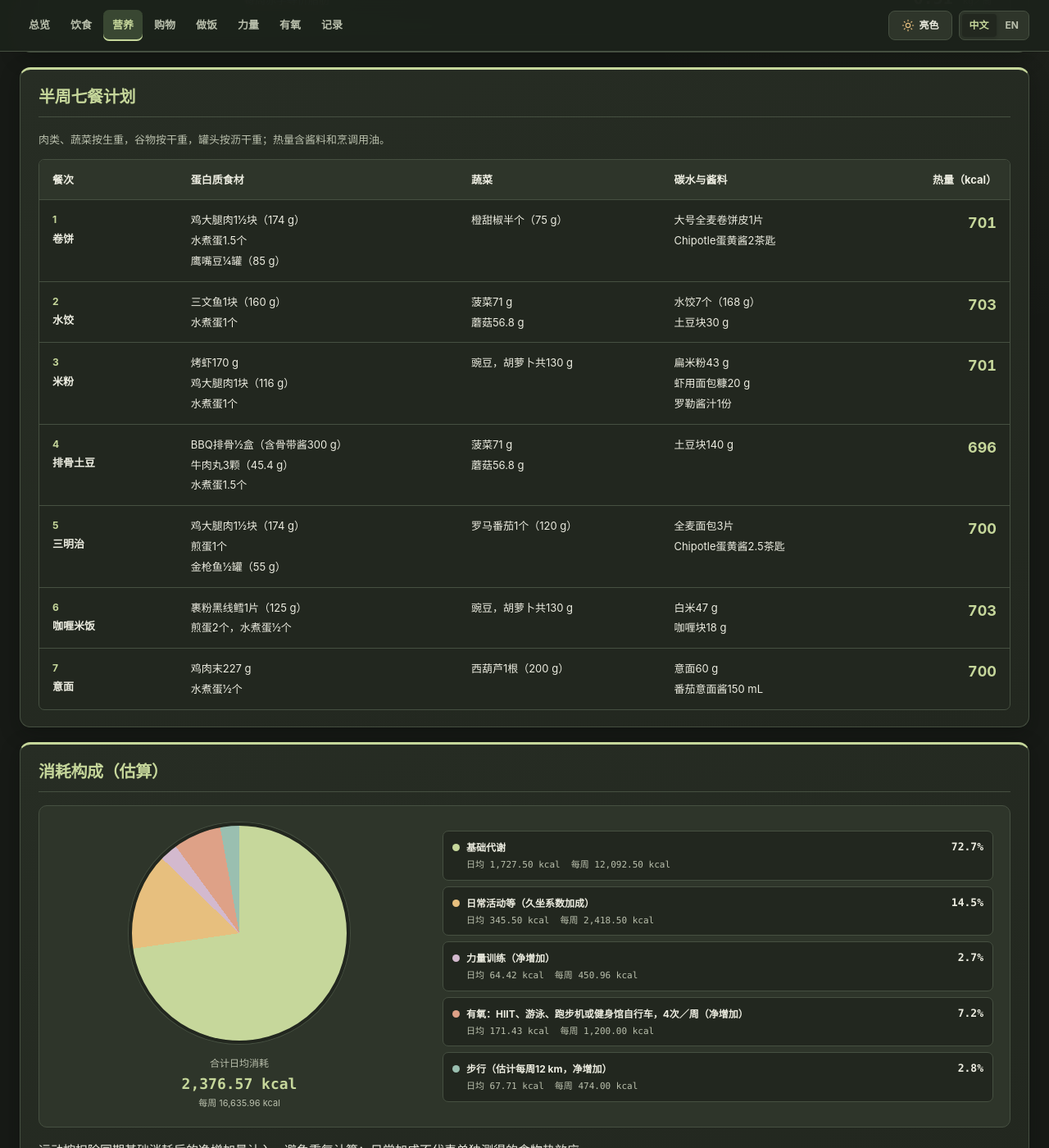
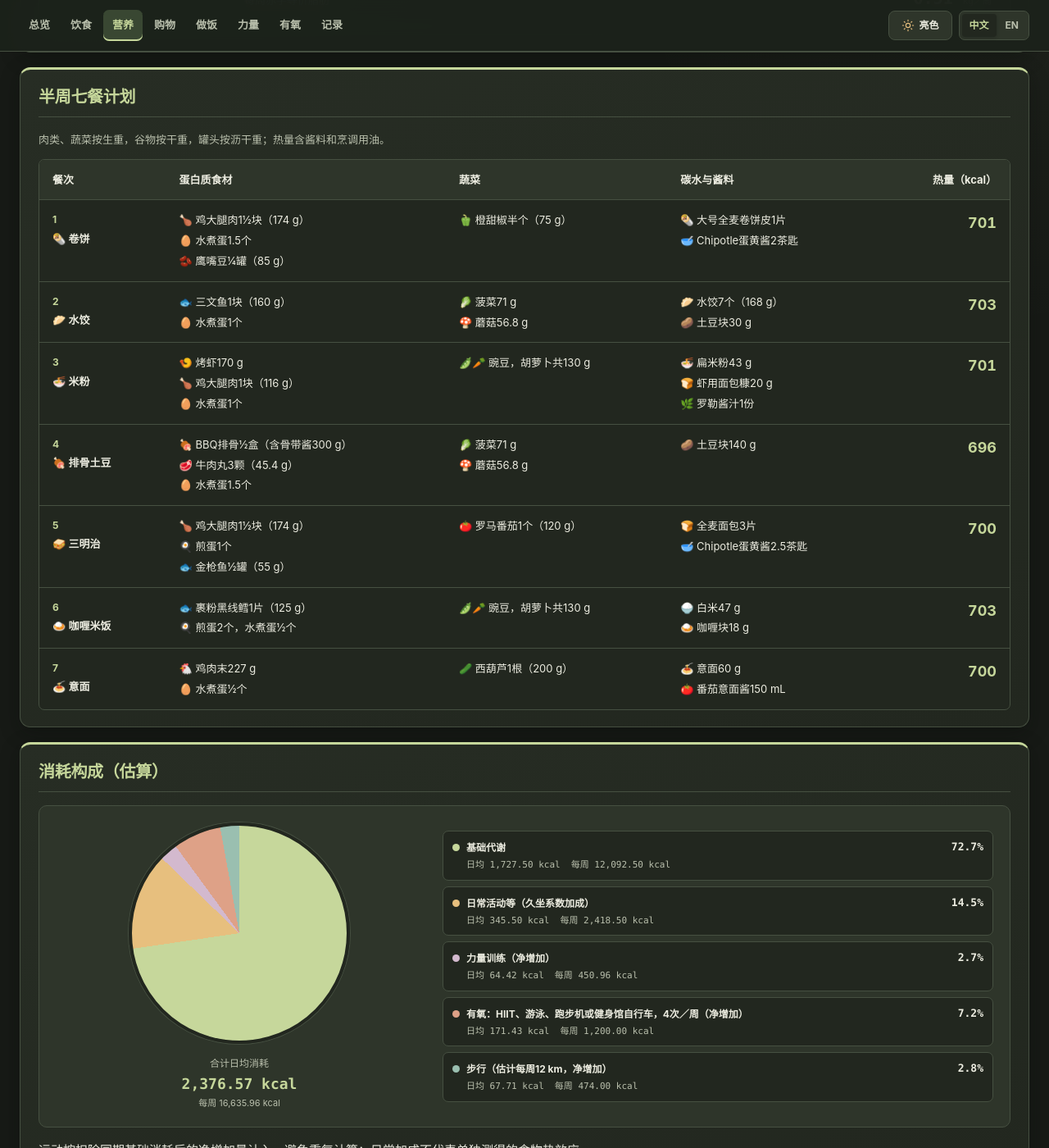
Before and after one commit to yunhaixiang/fitness, a Jekyll site: the page built from stats.md, in a window 1280 px wide and 1400 px high, scrolled down 513 px. Shown: the whole window at 82% size. Built offline with Jekyll 4.4.1, drawn with Linux system fonts in a browser that asks for light colours.

Commit message:
Add food emoji to the seven-meal nutrition table

```diff
--- a/_includes/nutrition-meal-summary.html
+++ b/_includes/nutrition-meal-summary.html
@@ -8,40 +8,40 @@
 <tr>
 {% case key %}
 {% when 'wrap' %}
-<th scope="row"><span class="meal-summary-number">{{ forloop.index }}</span><span data-en="Wrap">卷饼</span></th>
-<td><div data-en="1½ Chicken Thighs ({{ portion.thigh | times: 100 | round: 0 }} g)">鸡大腿肉1½块（{{ portion.thigh | times: 100 | round: 0 }} g）</div><div data-en="{{ portion.egg | times: 1 | round: 1 }} Boiled Eggs">水煮蛋{{ portion.egg | times: 1 | round: 1 }}个</div><div data-en="¼ Can Chickpeas ({{ portion.chickpea | times: 100 | round: 0 }} g)">鹰嘴豆¼罐（{{ portion.chickpea | times: 100 | round: 0 }} g）</div></td>
-<td><div data-en="½ Orange Bell Pepper ({{ portion.pepper | times: 100 | round: 0 }} g)">橙甜椒半个（{{ portion.pepper | times: 100 | round: 0 }} g）</div></td>
-<td><div data-en="{{ portion.tortilla | times: 1 | round: 0 }} Large Whole-Wheat Tortilla">大号全麦卷饼皮{{ portion.tortilla | times: 1 | round: 0 }}片</div><div data-en="{{ portion.mayo | times: 1 | round: 1 }} tsp Chipotle Mayonnaise">Chipotle蛋黄酱{{ portion.mayo | times: 1 | round: 1 }}茶匙</div></td>
+<th scope="row"><span class="meal-summary-number">{{ forloop.index }}</span><span data-en="🌯 Wrap">🌯 卷饼</span></th>
+<td><div data-en="🍗 1½ Chicken Thighs ({{ portion.thigh | times: 100 | round: 0 }} g)">🍗 鸡大腿肉1½块（{{ portion.thigh | times: 100 | round: 0 }} g）</div><div data-en="🥚 {{ portion.egg | times: 1 | round: 1 }} Boiled Eggs">🥚 水煮蛋{{ portion.egg | times: 1 | round: 1 }}个</div><div data-en="🫘 ¼ Can Chickpeas ({{ portion.chickpea | times: 100 | round: 0 }} g)">🫘 鹰嘴豆¼罐（{{ portion.chickpea | times: 100 | round: 0 }} g）</div></td>
+<td><div data-en="🫑 ½ Orange Bell Pepper ({{ portion.pepper | times: 100 | round: 0 }} g)">🫑 橙甜椒半个（{{ portion.pepper | times: 100 | round: 0 }} g）</div></td>
+<td><div data-en="🌯 {{ portion.tortilla | times: 1 | round: 0 }} Large Whole-Wheat Tortilla">🌯 大号全麦卷饼皮{{ portion.tortilla | times: 1 | round: 0 }}片</div><div data-en="🥣 {{ portion.mayo | times: 1 | round: 1 }} tsp Chipotle Mayonnaise">🥣 Chipotle蛋黄酱{{ portion.mayo | times: 1 | round: 1 }}茶匙</div></td>
 {% when 'dumpling' %}
-<th scope="row"><span class="meal-summary-number">{{ forloop.index }}</span><span data-en="Dumplings">水饺</span></th>
-<td><div data-en="1 Salmon Fillet ({{ portion.salmon | times: 100 | round: 0 }} g)">三文鱼1块（{{ portion.salmon | times: 100 | round: 0 }} g）</div><div data-en="{{ portion.egg | times: 1 | round: 0 }} Boiled Egg">水煮蛋{{ portion.egg | times: 1 | round: 0 }}个</div></td>
-<td><div data-en="Spinach {{ portion.spinach | times: 100 | round: 0 }} g">菠菜{{ portion.spinach | times: 100 | round: 0 }} g</div><div data-en="Mushrooms {{ portion.mushroom | times: 100 | round: 1 }} g">蘑菇{{ portion.mushroom | times: 100 | round: 1 }} g</div></td>
-<td><div data-en="{{ portion.dumpling | times: 4 | round: 0 }} Dumplings ({{ portion.dumpling | times: 96 | round: 0 }} g)">水饺{{ portion.dumpling | times: 4 | round: 0 }}个（{{ portion.dumpling | times: 96 | round: 0 }} g）</div><div data-en="Potatoes {{ portion.potato | times: 100 | round: 0 }} g">土豆块{{ portion.potato | times: 100 | round: 0 }} g</div></td>
+<th scope="row"><span class="meal-summary-number">{{ forloop.index }}</span><span data-en="🥟 Dumplings">🥟 水饺</span></th>
+<td><div data-en="🐟 1 Salmon Fillet ({{ portion.salmon | times: 100 | round: 0 }} g)">🐟 三文鱼1块（{{ portion.salmon | times: 100 | round: 0 }} g）</div><div data-en="🥚 {{ portion.egg | times: 1 | round: 0 }} Boiled Egg">🥚 水煮蛋{{ portion.egg | times: 1 | round: 0 }}个</div></td>
+<td><div data-en="🥬 Spinach {{ portion.spinach | times: 100 | round: 0 }} g">🥬 菠菜{{ portion.spinach | times: 100 | round: 0 }} g</div><div data-en="🍄 Mushrooms {{ portion.mushroom | times: 100 | round: 1 }} g">🍄 蘑菇{{ portion.mushroom | times: 100 | round: 1 }} g</div></td>
+<td><div data-en="🥟 {{ portion.dumpling | times: 4 | round: 0 }} Dumplings ({{ portion.dumpling | times: 96 | round: 0 }} g)">🥟 水饺{{ portion.dumpling | times: 4 | round: 0 }}个（{{ portion.dumpling | times: 96 | round: 0 }} g）</div><div data-en="🥔 Potatoes {{ portion.potato | times: 100 | round: 0 }} g">🥔 土豆块{{ portion.potato | times: 100 | round: 0 }} g</div></td>
 {% when 'noodles' %}
-<th scope="row"><span class="meal-summary-number">{{ forloop.index }}</span><span data-en="Rice Noodles">米粉</span></th>
-<td><div data-en="Baked Shrimp {{ portion.shrimp | times: 100 | round: 0 }} g">烤虾{{ portion.shrimp | times: 100 | round: 0 }} g</div><div data-en="1 Chicken Thigh ({{ portion.thigh | times: 100 | round: 0 }} g)">鸡大腿肉1块（{{ portion.thigh | times: 100 | round: 0 }} g）</div><div data-en="{{ portion.egg | times: 1 | round: 0 }} Boiled Egg">水煮蛋{{ portion.egg | times: 1 | round: 0 }}个</div></td>
-<td><div data-en="Peas and Carrots {{ portion.pc | times: 100 | round: 0 }} g Total">豌豆，胡萝卜共{{ portion.pc | times: 100 | round: 0 }} g</div></td>
-<td><div data-en="Rice Noodles {{ portion.noodle | times: 100 | round: 0 }} g">扁米粉{{ portion.noodle | times: 100 | round: 0 }} g</div><div data-en="Panko for Shrimp {{ portion.panko | times: 100 | round: 0 }} g">虾用面包糠{{ portion.panko | times: 100 | round: 0 }} g</div><div data-en="1 Serving Basil Sauce">罗勒酱汁1份</div></td>
+<th scope="row"><span class="meal-summary-number">{{ forloop.index }}</span><span data-en="🍜 Rice Noodles">🍜 米粉</span></th>
+<td><div data-en="🍤 Baked Shrimp {{ portion.shrimp | times: 100 | round: 0 }} g">🍤 烤虾{{ portion.shrimp | times: 100 | round: 0 }} g</div><div data-en="🍗 1 Chicken Thigh ({{ portion.thigh | times: 100 | round: 0 }} g)">🍗 鸡大腿肉1块（{{ portion.thigh | times: 100 | round: 0 }} g）</div><div data-en="🥚 {{ portion.egg | times: 1 | round: 0 }} Boiled Egg">🥚 水煮蛋{{ portion.egg | times: 1 | round: 0 }}个</div></td>
+<td><div data-en="🫛🥕 Peas and Carrots {{ portion.pc | times: 100 | round: 0 }} g Total">🫛🥕 豌豆，胡萝卜共{{ portion.pc | times: 100 | round: 0 }} g</div></td>
+<td><div data-en="🍜 Rice Noodles {{ portion.noodle | times: 100 | round: 0 }} g">🍜 扁米粉{{ portion.noodle | times: 100 | round: 0 }} g</div><div data-en="🍞 Panko for Shrimp {{ portion.panko | times: 100 | round: 0 }} g">🍞 虾用面包糠{{ portion.panko | times: 100 | round: 0 }} g</div><div data-en="🌿 1 Serving Basil Sauce">🌿 罗勒酱汁1份</div></td>
 {% when 'potato' %}
-<th scope="row"><span class="meal-summary-number">{{ forloop.index }}</span><span data-en="Ribs and Potatoes">排骨土豆</span></th>
-<td><div data-en="½ Box BBQ Ribs (300 g Including Bones and Sauce)">BBQ排骨½盒（含骨带酱300 g）</div><div data-en="{{ portion.ball | times: 85 | times: 60 | divided_by: 907.0 | round: 0 }} Beef Meatballs ({{ portion.ball | times: 85 | round: 1 }} g)">牛肉丸{{ portion.ball | times: 85 | times: 60 | divided_by: 907.0 | round: 0 }}颗（{{ portion.ball | times: 85 | round: 1 }} g）</div><div data-en="{{ portion.egg | times: 1 | round: 1 }} Boiled Eggs">水煮蛋{{ portion.egg | times: 1 | round: 1 }}个</div></td>
-<td><div data-en="Spinach {{ portion.spinach | times: 100 | round: 0 }} g">菠菜{{ portion.spinach | times: 100 | round: 0 }} g</div><div data-en="Mushrooms {{ portion.mushroom | times: 100 | round: 1 }} g">蘑菇{{ portion.mushroom | times: 100 | round: 1 }} g</div></td>
-<td><div data-en="Potatoes {{ portion.potato | times: 100 | round: 0 }} g">土豆块{{ portion.potato | times: 100 | round: 0 }} g</div></td>
+<th scope="row"><span class="meal-summary-number">{{ forloop.index }}</span><span data-en="🍖 Ribs and Potatoes">🍖 排骨土豆</span></th>
+<td><div data-en="🍖 ½ Box BBQ Ribs (300 g Including Bones and Sauce)">🍖 BBQ排骨½盒（含骨带酱300 g）</div><div data-en="🥩 {{ portion.ball | times: 85 | times: 60 | divided_by: 907.0 | round: 0 }} Beef Meatballs ({{ portion.ball | times: 85 | round: 1 }} g)">🥩 牛肉丸{{ portion.ball | times: 85 | times: 60 | divided_by: 907.0 | round: 0 }}颗（{{ portion.ball | times: 85 | round: 1 }} g）</div><div data-en="🥚 {{ portion.egg | times: 1 | round: 1 }} Boiled Eggs">🥚 水煮蛋{{ portion.egg | times: 1 | round: 1 }}个</div></td>
+<td><div data-en="🥬 Spinach {{ portion.spinach | times: 100 | round: 0 }} g">🥬 菠菜{{ portion.spinach | times: 100 | round: 0 }} g</div><div data-en="🍄 Mushrooms {{ portion.mushroom | times: 100 | round: 1 }} g">🍄 蘑菇{{ portion.mushroom | times: 100 | round: 1 }} g</div></td>
+<td><div data-en="🥔 Potatoes {{ portion.potato | times: 100 | round: 0 }} g">🥔 土豆块{{ portion.potato | times: 100 | round: 0 }} g</div></td>
 {% when 'bread' %}
-<th scope="row"><span class="meal-summary-number">{{ forloop.index }}</span><span data-en="Sandwich">三明治</span></th>
-<td><div data-en="1½ Chicken Thighs ({{ portion.thigh | times: 100 | round: 0 }} g)">鸡大腿肉1½块（{{ portion.thigh | times: 100 | round: 0 }} g）</div><div data-en="{{ portion.egg | times: 1 | round: 0 }} Fried Egg">煎蛋{{ portion.egg | times: 1 | round: 0 }}个</div><div data-en="½ Can Tuna ({{ portion.tuna | times: 55 | round: 0 }} g)">金枪鱼½罐（{{ portion.tuna | times: 55 | round: 0 }} g）</div></td>
-<td><div data-en="1 Roma Tomato ({{ portion.tomato | times: 100 | round: 0 }} g)">罗马番茄1个（{{ portion.tomato | times: 100 | round: 0 }} g）</div></td>
-<td><div data-en="{{ portion.bread | times: 2 | round: 0 }} Slices Whole-Wheat Bread">全麦面包{{ portion.bread | times: 2 | round: 0 }}片</div><div data-en="{{ portion.mayo | times: 1 | round: 1 }} tsp Chipotle Mayonnaise">Chipotle蛋黄酱{{ portion.mayo | times: 1 | round: 1 }}茶匙</div></td>
+<th scope="row"><span class="meal-summary-number">{{ forloop.index }}</span><span data-en="🥪 Sandwich">🥪 三明治</span></th>
+<td><div data-en="🍗 1½ Chicken Thighs ({{ portion.thigh | times: 100 | round: 0 }} g)">🍗 鸡大腿肉1½块（{{ portion.thigh | times: 100 | round: 0 }} g）</div><div data-en="🍳 {{ portion.egg | times: 1 | round: 0 }} Fried Egg">🍳 煎蛋{{ portion.egg | times: 1 | round: 0 }}个</div><div data-en="🐟 ½ Can Tuna ({{ portion.tuna | times: 55 | round: 0 }} g)">🐟 金枪鱼½罐（{{ portion.tuna | times: 55 | round: 0 }} g）</div></td>
+<td><div data-en="🍅 1 Roma Tomato ({{ portion.tomato | times: 100 | round: 0 }} g)">🍅 罗马番茄1个（{{ portion.tomato | times: 100 | round: 0 }} g）</div></td>
+<td><div data-en="🍞 {{ portion.bread | times: 2 | round: 0 }} Slices Whole-Wheat Bread">🍞 全麦面包{{ portion.bread | times: 2 | round: 0 }}片</div><div data-en="🥣 {{ portion.mayo | times: 1 | round: 1 }} tsp Chipotle Mayonnaise">🥣 Chipotle蛋黄酱{{ portion.mayo | times: 1 | round: 1 }}茶匙</div></td>
 {% when 'rice' %}
-<th scope="row"><span class="meal-summary-number">{{ forloop.index }}</span><span data-en="Curry Rice">咖喱米饭</span></th>
-<td><div data-en="{{ portion.haddock | times: 1 | round: 0 }} Breaded Haddock Fillet (125 g)">裹粉黑线鳕{{ portion.haddock | times: 1 | round: 0 }}片（125 g）</div><div data-en="2 Fried Eggs, ½ Boiled Egg">煎蛋2个，水煮蛋½个</div></td>
-<td><div data-en="Peas and Carrots {{ portion.pc | times: 100 | round: 0 }} g Total">豌豆，胡萝卜共{{ portion.pc | times: 100 | round: 0 }} g</div></td>
-<td><div data-en="White Rice {{ portion.rice | times: 100 | round: 0 }} g">白米{{ portion.rice | times: 100 | round: 0 }} g</div><div data-en="Curry Roux {{ portion.curry | times: 18 | round: 0 }} g">咖喱块{{ portion.curry | times: 18 | round: 0 }} g</div></td>
+<th scope="row"><span class="meal-summary-number">{{ forloop.index }}</span><span data-en="🍛 Curry Rice">🍛 咖喱米饭</span></th>
+<td><div data-en="🐟 {{ portion.haddock | times: 1 | round: 0 }} Breaded Haddock Fillet (125 g)">🐟 裹粉黑线鳕{{ portion.haddock | times: 1 | round: 0 }}片（125 g）</div><div data-en="🍳 2 Fried Eggs, ½ Boiled Egg">🍳 煎蛋2个，水煮蛋½个</div></td>
+<td><div data-en="🫛🥕 Peas and Carrots {{ portion.pc | times: 100 | round: 0 }} g Total">🫛🥕 豌豆，胡萝卜共{{ portion.pc | times: 100 | round: 0 }} g</div></td>
+<td><div data-en="🍚 White Rice {{ portion.rice | times: 100 | round: 0 }} g">🍚 白米{{ portion.rice | times: 100 | round: 0 }} g</div><div data-en="🍛 Curry Roux {{ portion.curry | times: 18 | round: 0 }} g">🍛 咖喱块{{ portion.curry | times: 18 | round: 0 }} g</div></td>
 {% when 'pasta' %}
-<th scope="row"><span class="meal-summary-number">{{ forloop.index }}</span><span data-en="Spaghetti">意面</span></th>
-<td><div data-en="Ground Chicken {{ portion.ground | times: 100 | round: 0 }} g">鸡肉末{{ portion.ground | times: 100 | round: 0 }} g</div><div data-en="½ Boiled Egg">水煮蛋½个</div></td>
-<td><div data-en="1 Zucchini ({{ portion.zucchini | times: 100 | round: 0 }} g)">西葫芦1根（{{ portion.zucchini | times: 100 | round: 0 }} g）</div></td>
-<td><div data-en="Spaghetti {{ portion.pasta | times: 85 | round: 0 }} g">意面{{ portion.pasta | times: 85 | round: 0 }} g</div><div data-en="Tomato Pasta Sauce {{ portion.sauce | times: 125 | round: 0 }} mL">番茄意面酱{{ portion.sauce | times: 125 | round: 0 }} mL</div></td>
+<th scope="row"><span class="meal-summary-number">{{ forloop.index }}</span><span data-en="🍝 Spaghetti">🍝 意面</span></th>
+<td><div data-en="🐔 Ground Chicken {{ portion.ground | times: 100 | round: 0 }} g">🐔 鸡肉末{{ portion.ground | times: 100 | round: 0 }} g</div><div data-en="🥚 ½ Boiled Egg">🥚 水煮蛋½个</div></td>
+<td><div data-en="🥒 1 Zucchini ({{ portion.zucchini | times: 100 | round: 0 }} g)">🥒 西葫芦1根（{{ portion.zucchini | times: 100 | round: 0 }} g）</div></td>
+<td><div data-en="🍝 Spaghetti {{ portion.pasta | times: 85 | round: 0 }} g">🍝 意面{{ portion.pasta | times: 85 | round: 0 }} g</div><div data-en="🍅 Tomato Pasta Sauce {{ portion.sauce | times: 125 | round: 0 }} mL">🍅 番茄意面酱{{ portion.sauce | times: 125 | round: 0 }} mL</div></td>
 {% endcase %}
 <td class="meal-summary-calories">{{ site.data.meal_nutrition.meals[key].kcal }}</td>
 </tr>
```
